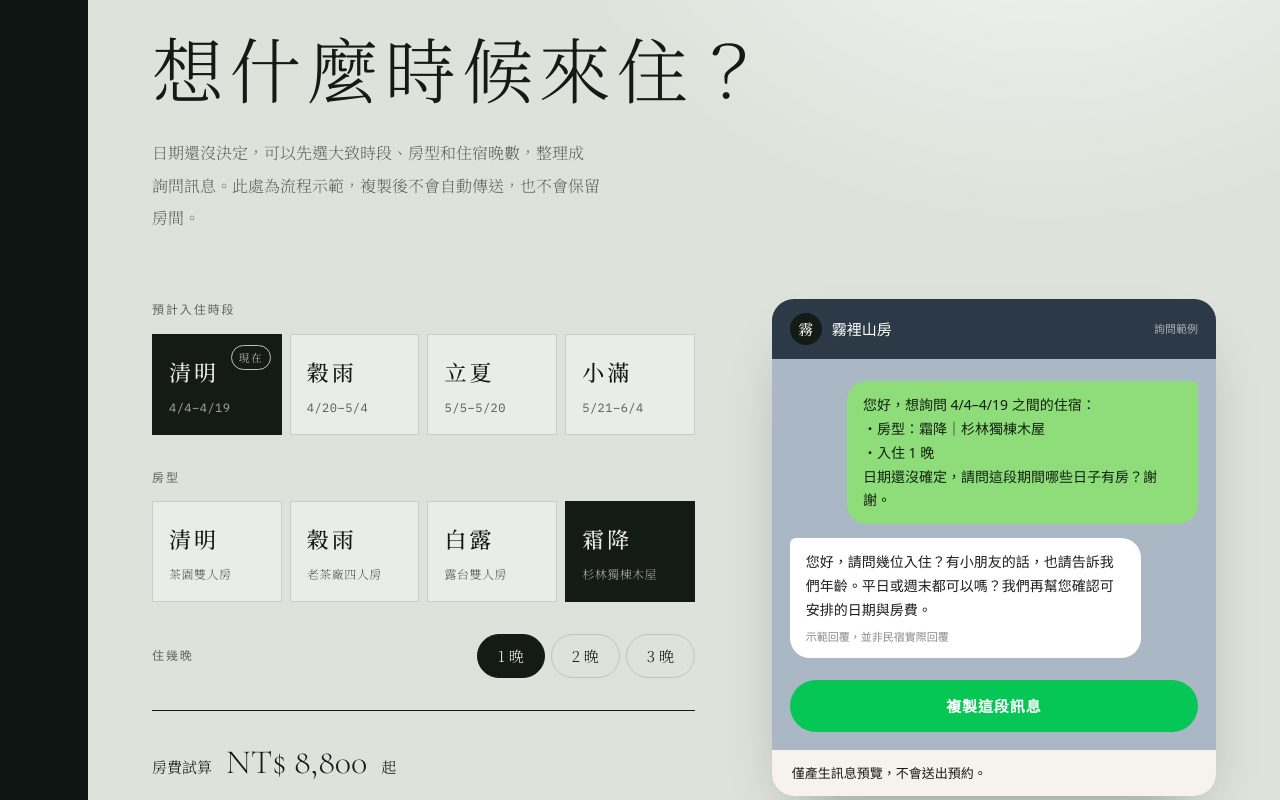
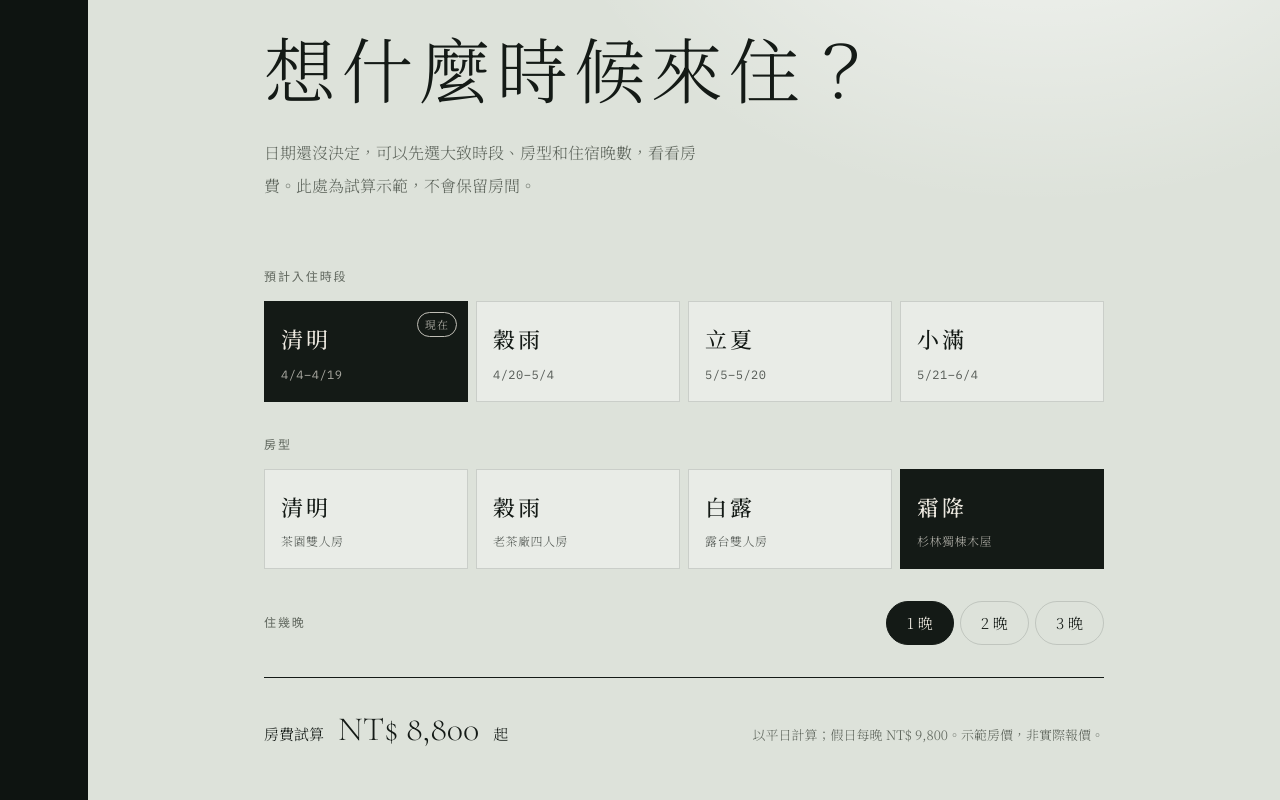
Before and after one commit to JasonLinn/playwise, a Next.js app: page /works/mist in a window 1280 px wide. Shown: the part 8720-9520 px from the top of the page. Built offline with nearby package versions, Linux system fonts and the light colour scheme.

Commit message:
Remove Mist House inquiry conversation panel

```diff
--- a/app/works/mist/MistSite.tsx
+++ b/app/works/mist/MistSite.tsx
@@ -880,26 +880,8 @@ function Reserve({ today }: { today: Date | null }) {
     const [termPick, setTermPick] = useState(0);
     const [roomId, setRoomId] = useState(ROOMS[3].id);
     const [nights, setNights] = useState(1);
-    const [copiedMessage, setCopiedMessage] = useState('');
-    const [copyError, setCopyError] = useState(false);
 
     const room = ROOMS.find((r) => r.id === roomId) ?? ROOMS[0];
-    const t = terms[termPick];
-
-    const message = t
-        ? `您好，想詢問 ${md(t.start)}–${md(t.end)} 之間的住宿：\n・房型：${room.term}｜${room.name}\n・入住 ${nights} 晚\n日期還沒確定，請問這段期間哪些日子有房？謝謝。`
-        : '';
-
-    const copy = async () => {
-        setCopyError(false);
-        try {
-            await navigator.clipboard.writeText(message);
-            setCopiedMessage(message);
-        } catch {
-            setCopiedMessage('');
-            setCopyError(true);
-        }
-    };
 
     return (
         <section id="reserve" className={styles.reserve} aria-labelledby="reserve-title">
@@ -909,7 +891,7 @@ function Reserve({ today }: { today: Date | null }) {
                     想什麼時候來住？
                 </h2>
                 <p className={styles.lead}>
-                    日期還沒決定，可以先選大致時段、房型和住宿晚數，整理成詢問訊息。此處為流程示範，複製後不會自動傳送，也不會保留房間。
+                    日期還沒決定，可以先選大致時段、房型和住宿晚數，看看房費。此處為試算示範，不會保留房間。
                 </p>
             </div>
 
@@ -956,24 +938,6 @@ function Reserve({ today }: { today: Date | null }) {
                     </p>
                 </div>
 
-                <div className={styles.chat} aria-label="LINE 訊息預覽">
-                    <div className={styles.chatBar}>
-                        <span className={styles.chatAvatar} aria-hidden="true">霧</span>
-                        <span>霧裡山房</span>
-                        <em>詢問範例</em>
-                    </div>
-                    <div className={styles.chatBody}>
-                        <p className={styles.bubbleMe}>{message || ' '}</p>
-                        <p className={styles.bubbleThem}>
-                            您好，請問幾位入住？有小朋友的話，也請告訴我們年齡。平日或週末都可以嗎？我們再幫您確認可安排的日期與房費。
-                            <small>示範回覆，並非民宿實際回覆</small>
-                        </p>
-                    </div>
-                    <button type="button" className={styles.chatCopy} onClick={copy}>
-                        {copiedMessage === message && message ? '已複製示範訊息' : '複製這段訊息'}
-                    </button>
-                    <p className={styles.copyStatus} role="status">{copyError ? '瀏覽器未允許複製，請選取上方訊息後手動複製。' : copiedMessage === message && message ? '訊息已複製；沒有送出預約。' : '僅產生訊息預覽，不會送出預約。'}</p>
-                </div>
             </div>
         </section>
     );
--- a/app/works/mist/mist.module.css
+++ b/app/works/mist/mist.module.css
@@ -477,14 +477,6 @@
 
 .concept span { display: block; letter-spacing: 0.1em; }
 
-.copyStatus {
-  margin: 0;
-  padding: 12px 20px;
-  font: 13px/1.7 var(--f-sans);
-  color: var(--ink);
-  background: var(--paper-2);
-}
-
 .heroTitle {
   position: absolute;
   top: clamp(56px, 9vh, 110px);
@@ -1462,11 +1454,13 @@
   letter-spacing: 0.08em;
 }
 
+.reserveIntro,
 .reserveGrid {
-  display: grid;
-  grid-template-columns: minmax(0, 1.1fr) minmax(0, 0.9fr);
-  gap: clamp(32px, 6vw, 96px);
-  align-items: start;
+  max-width: 840px;
+  margin-inline: auto;
+}
+
+.reserveGrid {
   margin-top: clamp(48px, 8vh, 88px);
 }
 
@@ -1611,105 +1605,6 @@
   margin-left: auto;
   font-size: 13px;
   color: var(--mute-dark);
-}
-
-.chat {
-  display: flex;
-  flex-direction: column;
-  border-radius: 22px;
-  overflow: hidden;
-  background: #a9b8c4;
-  box-shadow: 0 30px 60px -30px rgba(20, 26, 22, 0.45);
-  font-family: system-ui, -apple-system, 'PingFang TC', 'Noto Sans TC', sans-serif;
-  font-weight: 400;
-}
-
-.chatBar {
-  display: flex;
-  align-items: center;
-  gap: 10px;
-  padding: 14px 18px;
-  background: #2b3a46;
-  color: #fff;
-  font-size: 15px;
-}
-
-.chatBar em {
-  margin-left: auto;
-  font-style: normal;
-  font-size: 11px;
-  opacity: 0.6;
-}
-
-.chatAvatar {
-  display: grid;
-  place-items: center;
-  width: 32px;
-  height: 32px;
-  border-radius: 50%;
-  background: var(--ink);
-  color: var(--paper);
-  font-family: var(--f-serif);
-  font-size: 15px;
-}
-
-.chatBody {
-  display: flex;
-  flex-direction: column;
-  gap: 14px;
-  min-height: 300px;
-  padding: 22px 18px;
-}
-
-.bubbleMe,
-.bubbleThem {
-  max-width: 86%;
-  margin: 0;
-  padding: 12px 16px;
-  border-radius: 20px;
-  font-size: 14px;
-  line-height: 1.7;
-  white-space: pre-line;
-}
-
-.bubbleMe {
-  align-self: flex-end;
-  border-top-right-radius: 6px;
-  background: #8fdc7a;
-  color: #10210d;
-}
-
-.bubbleThem {
-  align-self: flex-start;
-  border-top-left-radius: 6px;
-  background: #fff;
-  color: #1d1d1d;
-}
-
-.bubbleThem small {
-  display: block;
-  margin-top: 6px;
-  font-size: 11px;
-  color: #8a8a8a;
-}
-
-.chatCopy {
-  margin: 0 18px 18px;
-  height: 52px;
-  border: 0;
-  border-radius: 99px;
-  background: #06c755;
-  color: #fff;
-  font: inherit;
-  font-size: 15px;
-  font-weight: 600;
-  letter-spacing: 0.06em;
-  cursor: pointer;
-  transition: filter 0.3s;
-}
-
-.chatCopy:hover {
-  filter: brightness(0.94);
 }
 
 /* ===== 頁尾 ===== */
@@ -1820,8 +1715,7 @@
 
   .house,
   .tea,
-  .info,
-  .reserveGrid {
+  .info {
     grid-template-columns: 1fr;
   }
 
```
Also changed, not shown: app/works/_fonts/mist-serif-300.woff2, app/works/_fonts/mist-serif-500.woff2, 2 other files (tests, documents, lock files or other folders).
